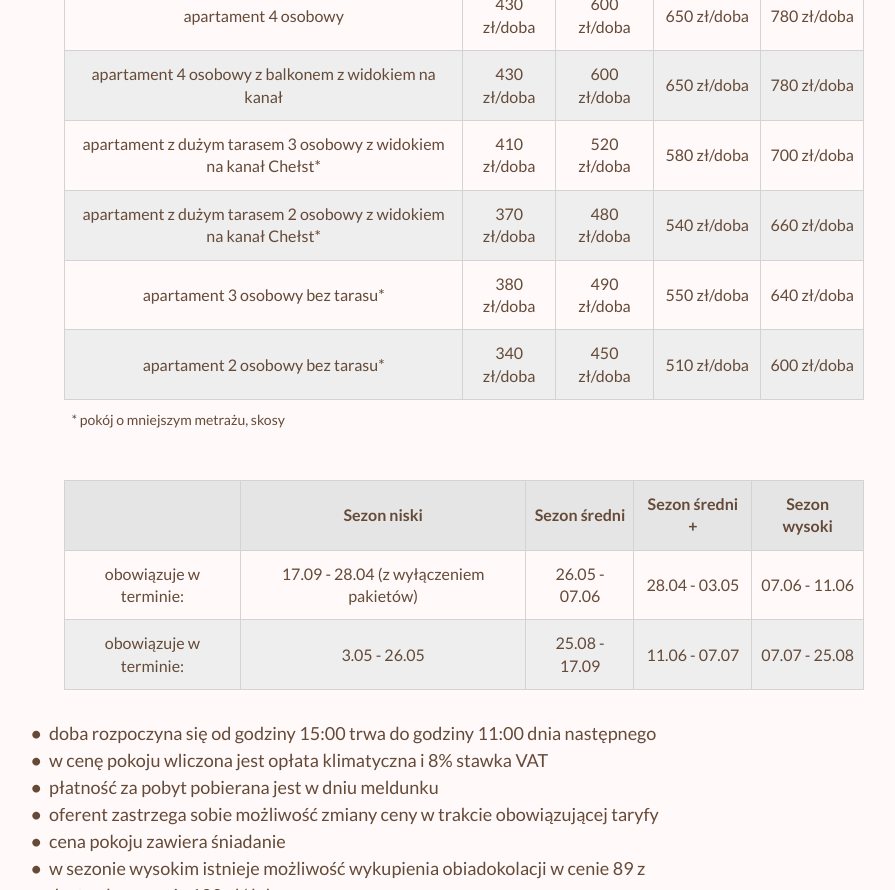
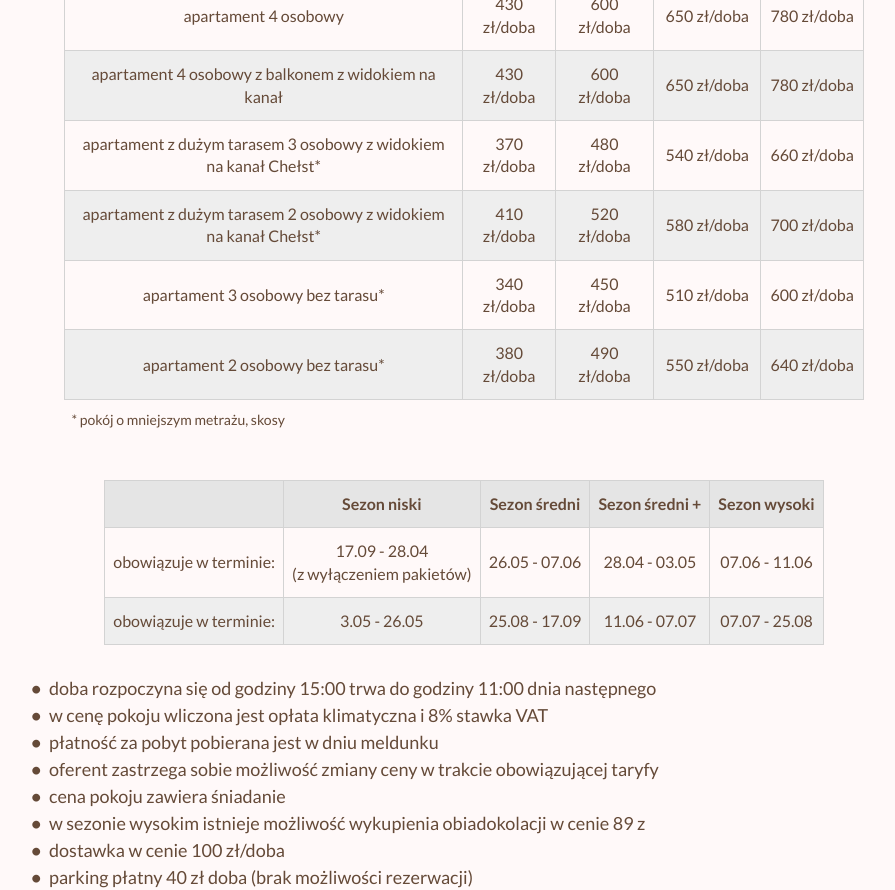
Before and after one commit to marcinstenka/grandleba, a React (Create React App) app: page /cennik in a window 1280 px wide. Shown: the part 720-1610 px from the top of the page, without its empty margins (176-1071 px from the left). Built offline with nearby package versions, Linux system fonts and the light colour scheme.

Commit message:
1.6.10 - price list - new year's

```diff
--- a/public/assets/locales/pl/translation.json
+++ b/public/assets/locales/pl/translation.json
@@ -97,22 +97,22 @@
   "priceList-price27": "600 zł/doba",
   "priceList-price28": "650 zł/doba",
   "priceList-price29": "780 zł/doba",
-  "priceList-price30": "410 zł/doba",
-  "priceList-price31": "520 zł/doba",
-  "priceList-price32": "580 zł/doba",
-  "priceList-price33": "700 zł/doba",
-  "priceList-price34": "370 zł/doba",
-  "priceList-price35": "480 zł/doba",
-  "priceList-price36": "540 zł/doba",
-  "priceList-price37": "660 zł/doba",
-  "priceList-price38": "380 zł/doba",
-  "priceList-price39": "490 zł/doba",
-  "priceList-price40": "550 zł/doba",
-  "priceList-price41": "640 zł/doba",
-  "priceList-price42": "340 zł/doba",
-  "priceList-price43": "450 zł/doba",
-  "priceList-price44": "510 zł/doba",
-  "priceList-price45": "600 zł/doba",
+  "priceList-price30": "370 zł/doba",
+  "priceList-price31": "480 zł/doba",
+  "priceList-price32": "540 zł/doba",
+  "priceList-price33": "660 zł/doba",
+  "priceList-price34": "410 zł/doba",
+  "priceList-price35": "520 zł/doba",
+  "priceList-price36": "580 zł/doba",
+  "priceList-price37": "700 zł/doba",
+  "priceList-price38": "340 zł/doba",
+  "priceList-price39": "450 zł/doba",
+  "priceList-price40": "510 zł/doba",
+  "priceList-price41": "600 zł/doba",
+  "priceList-price42": "380 zł/doba",
+  "priceList-price43": "490 zł/doba",
+  "priceList-price44": "550 zł/doba",
+  "priceList-price45": "640 zł/doba",
   "priceList1": "* pokój o mniejszym metrażu, skosy",
   "priceList2": "Sezony",
   "priceList3": "obowiązuje w terminie:",
--- a/src/Pages/PriceList.js
+++ b/src/Pages/PriceList.js
@@ -1,4 +1,3 @@
-import { useEffect } from 'react';
 import useMobile from '../CustomHooks/useMobile';
 import { useTranslation } from 'react-i18next';
 import Navbar from '../Components/Navbar/Navbar';
@@ -185,38 +184,36 @@ const PriceList = () => {
               <h4>{t('priceList-season1')}</h4>
               <div className="table-item-grid">
                 <h5>{t('priceList3')}</h5>
-                <h5>18.09 - 29.04 {t('priceList4')}</h5>
+                <h5>17.09 - 28.05 {t('priceList4')}</h5>
                 <h5>{t('priceList3')}</h5>
-                <h5>3.05-28.05</h5>
+                <h5>3.05-26.05</h5>
               </div>
             </div>
             <div className="mobile-table-item">
               <h4>{t('priceList-season2')}</h4>
               <div className="table-item-grid">
                 <h5>{t('priceList3')}</h5>
-                <h5>28.05 - 16.06</h5>
+                <h5>26.05 - 07.06</h5>
                 <h5>{t('priceList3')}</h5>
-                <h5>27.08 - 18.09</h5>
-                <h5>{t('priceList3')}</h5>
-                <h5>-</h5>
+                <h5>25.08 - 17.09</h5>
               </div>
             </div>
             <div className="mobile-table-item">
               <h4>{t('priceList-season3')}</h4>
               <div className="table-item-grid">
                 <h5>{t('priceList3')}</h5>
-                <h5>29.04-3.05</h5>
+                <h5>28.04 - 03.05</h5>
                 <h5>{t('priceList3')}</h5>
-                <h5>19.06-2.07 </h5>
-                <h5>{t('priceList3')}</h5>
-                <h5>- </h5>
+                <h5>11.06 - 07.07 </h5>
               </div>
             </div>
             <div className="mobile-table-item">
               <h4>{t('priceList-season4')}</h4>
               <div className="table-item-grid">
                 <h5>{t('priceList3')}</h5>
-                <h5>16.06-19.06</h5>
+                <h5>07.06 - 11.06</h5>
+                <h5>{t('priceList3')}</h5>
+                <h5>07.07 - 25.08</h5>
               </div>
             </div>
           </div>
@@ -326,7 +323,9 @@ const PriceList = () => {
             </tr>
             <tr>
               <td>{t('priceList3')}</td>
-              <td>17.09 - 28.04 {t('priceList4')}</td>
+              <td>
+                17.09 - 28.04 <br /> {t('priceList4')}
+              </td>
               <td>26.05 - 07.06</td>
               <td>28.04 - 03.05</td>
               <td>07.06 - 11.06</td>
```
Also changed, not shown: src/Components/Hero/Hero.js (+30 -31 lines), 4 other files (tests, documents, lock files or other folders).
